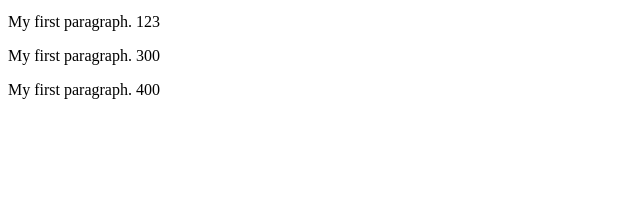
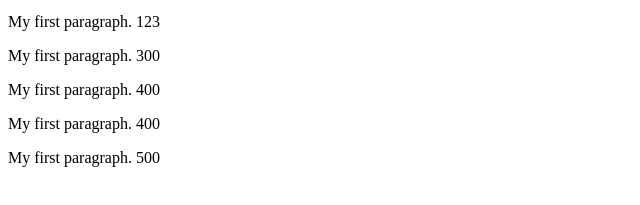
Before and after one commit to aditya1991yr/github-1, a plain HTML site: page Index.html in a window 1280 px wide. Shown: the part 101-306 px from the top of the page, without its empty margins (0-640 px from the left). Drawn offline with Linux system fonts and the light colour scheme.

Commit message:
VS code v6

```diff
--- a/Index.html
+++ b/Index.html
@@ -8,5 +8,7 @@
 <p>My first paragraph. 123</p>
 <p>My first paragraph. 300</p>
 <p>My first paragraph. 400</p>
+<p>My first paragraph. 400</p>
+<p>My first paragraph. 500</p>
 </body>
 </html>
```
